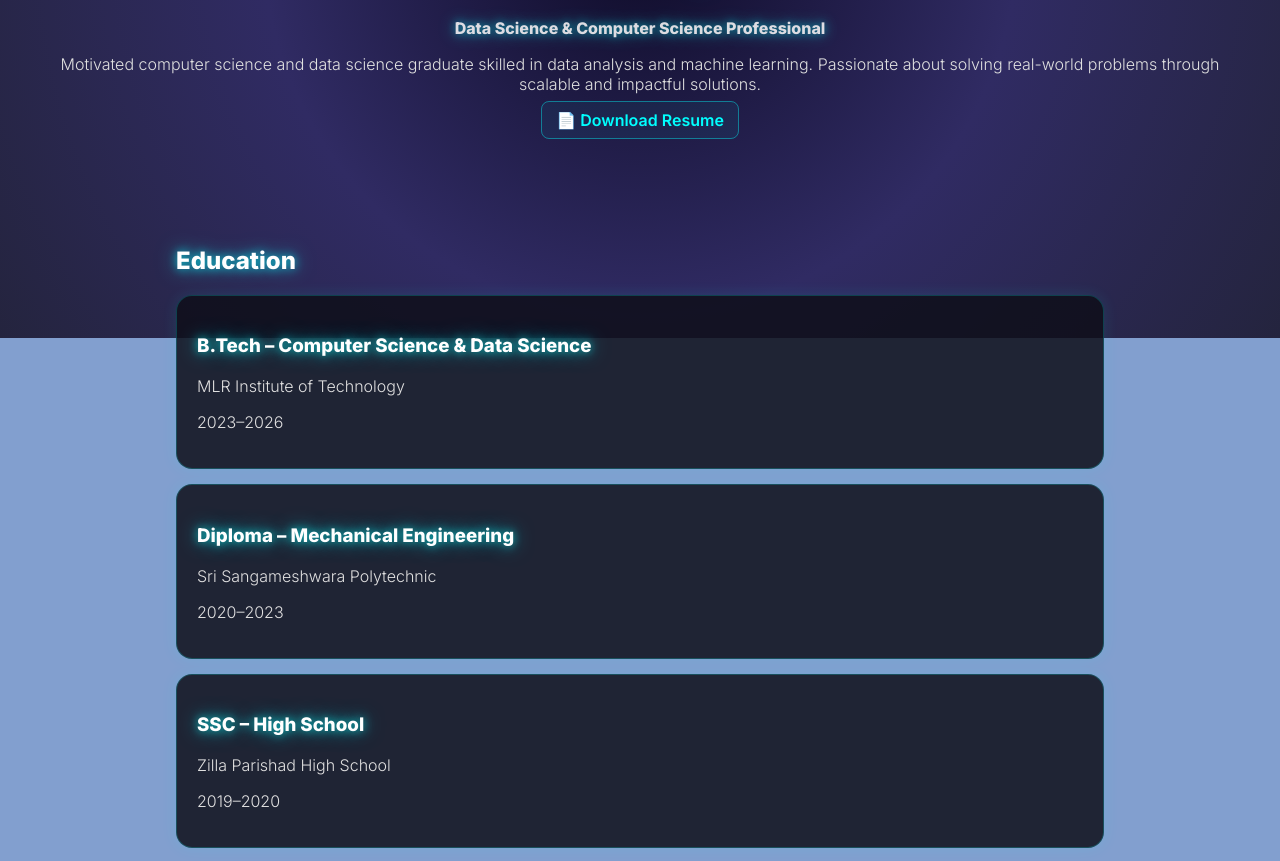
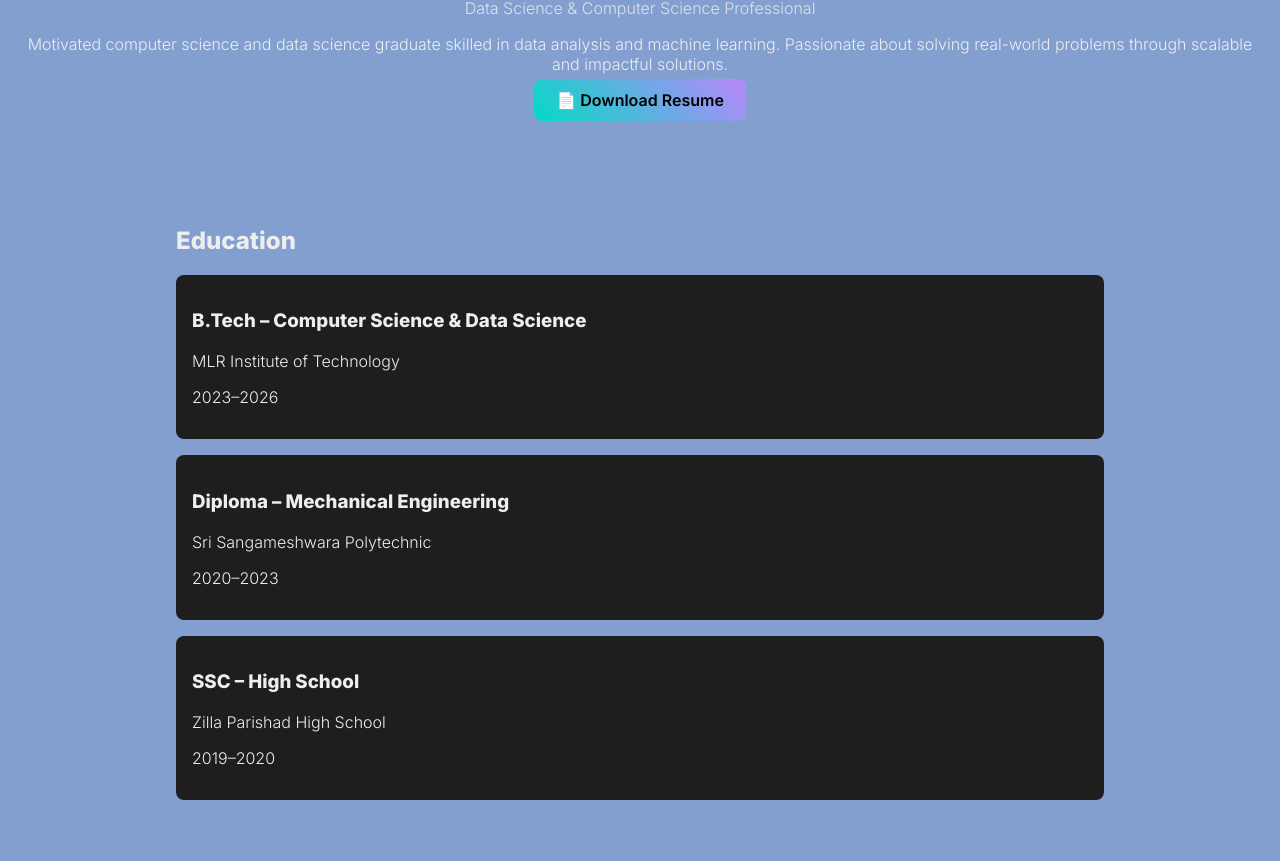
Before and after one commit to Midintiakshay/AKSHAY-PORTFOLIO, a plain HTML site: page index.html in a window 1280 px wide. Shown: the part 462-1323 px from the top of the page. Drawn offline with Linux system fonts and the light colour scheme.

Commit message:
Update styles.css

```diff
--- a/styles.css
+++ b/styles.css
@@ -187,64 +187,12 @@ a:hover {
   transform: translateY(0);
 }
 
-/* Background stays full screen */
-.live-bg {
+#bgCanvas {
   position: fixed;
   top: 0;
   left: 0;
   width: 100%;
   height: 100%;
-  background: radial-gradient(circle at center, #0f0c29, #302b63, #24243e);
-  pointer-events: none;
   z-index: -1;
+  background: #000;
 }
-
-/* Wrapper: no blur, just transparent */
-.content-wrapper {
-  position: relative;
-  z-index: 1;
-  background: transparent;
-  margin: 0 auto;
-  padding: 20px;
-  max-width: 1400px;
-  color: #e0e0e0;
-}
-
-/* Neon headings */
-h1, h2, h3, .name, .title {
-  color: #fff;
-  font-weight: 700;
-  text-shadow: 0 0 10px rgba(0, 255, 255, 0.7),
-               0 0 20px rgba(0, 255, 255, 0.5);
-}
-
-/* Futuristic cards */
-.edu-card, .project, .skill {
-  background: rgba(15, 15, 25, 0.85);
-  border: 1px solid rgba(0, 255, 255, 0.2);
-  border-radius: 16px;
-  padding: 20px;
-  margin: 15px 0;
-  box-shadow: 0 0 15px rgba(0, 255, 255, 0.1);
-  transition: transform 0.3s ease, box-shadow 0.3s ease;
-}
-.edu-card:hover, .project:hover, .skill:hover {
-  transform: translateY(-5px);
-  box-shadow: 0 0 25px rgba(0, 255, 255, 0.6),
-              0 0 50px rgba(0, 255, 255, 0.3);
-}
-
-/* Neon accent links/buttons */
-a, .link-button, .resume-button {
-  color: #00ffff;
-  border: 1px solid rgba(0, 255, 255, 0.4);
-  background: rgba(0, 255, 255, 0.05);
-  padding: 8px 14px;
-  border-radius: 8px;
-  text-decoration: none;
-  transition: all 0.3s ease;
-}
-a:hover, .link-button:hover, .resume-button:hover {
-  background: rgba(0, 255, 255, 0.2);
-  box-shadow: 0 0 15px rgba(0, 255, 255, 0.6);
-}
```
